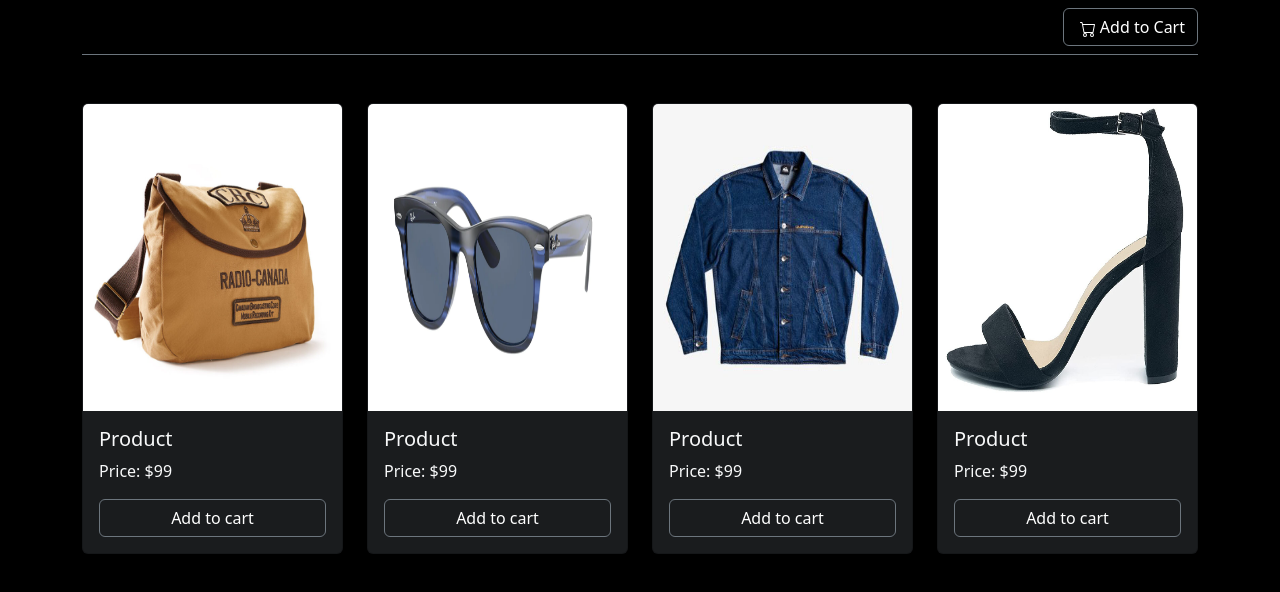
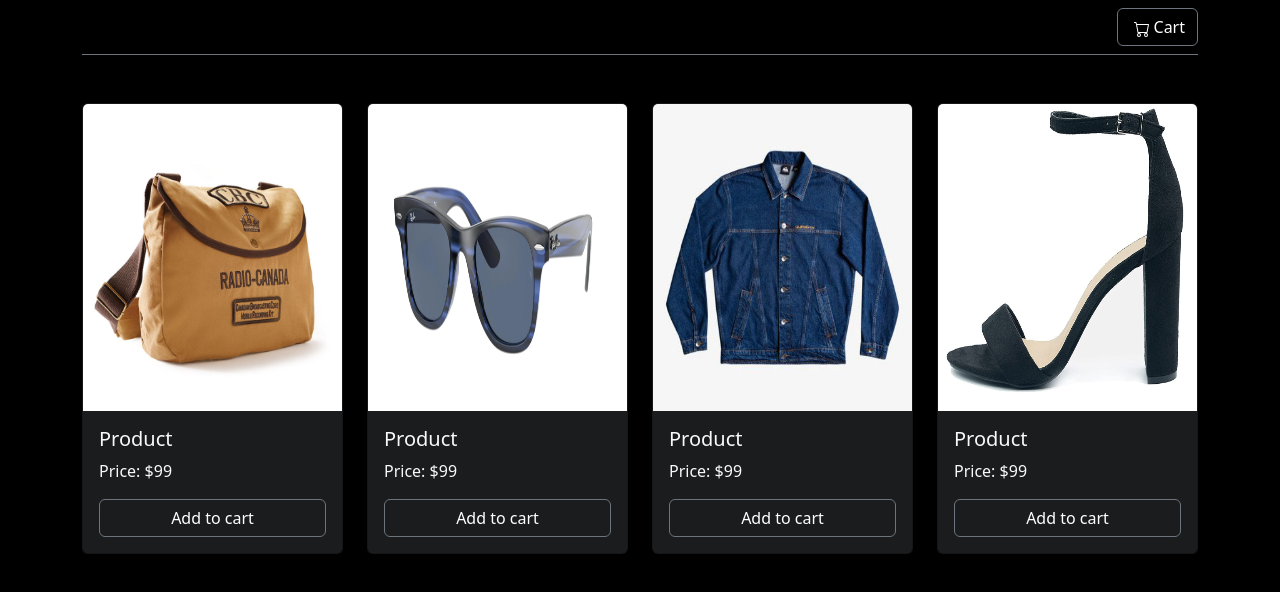
Before and after one commit to mahdi6788/ShoppingCart, a React (Vite) app: page / in a window 1280 px wide. Shown: the top 592 px of the page. Built offline with nearby package versions, Linux system fonts and the light colour scheme.

Commit message:
not important

```diff
--- a/src/components/Navigationbar.jsx
+++ b/src/components/Navigationbar.jsx
@@ -23,7 +23,7 @@ function Navigationbar() {
                 className="text-white"
                 onClick={handleOpenModal}>
                     <BsCart className="mx-1"></BsCart>
-                    Add to Cart
+                    Cart
                 </Button>
             </Navbar.Collapse>
         </Navbar>
```
